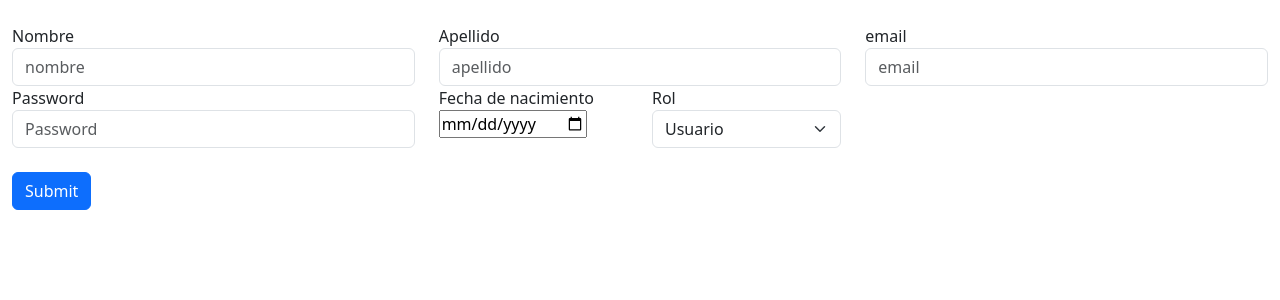
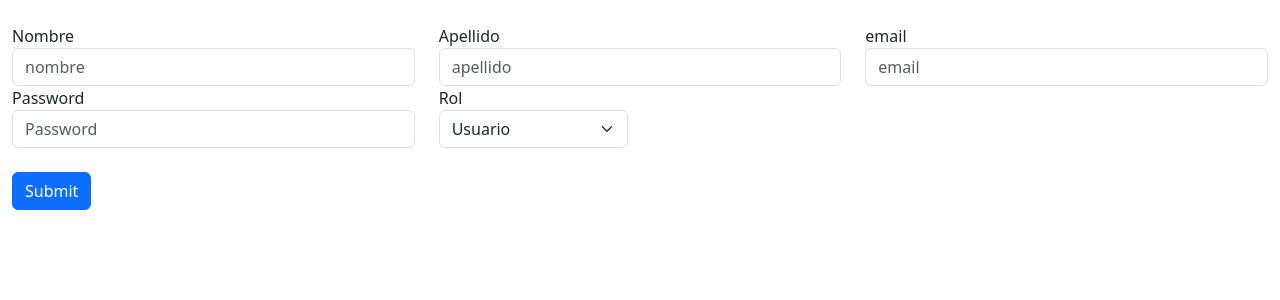
Before and after one commit to ImanolAmado/posibleDA, a PHP site: page /vistas/registro.php in a window 1280 px wide. Shown: the part 56-356 px from the top of the page. Run offline with PHP 8.4, Linux system fonts and the light colour scheme.

Commit message:
commit NOimportante

```diff
--- a/vistas/registro.php
+++ b/vistas/registro.php
@@ -77,12 +77,6 @@ if(isset($_SESSION['email'])){
                     </div>
                 </div>
                 <div class="col-lg-2">
-                    <div class="form-group">
-                        <label for="fecha_nacimiento">Fecha de nacimiento</label><br>
-                        <input type="date" id="fecha" name="fecha" required><br>
-                    </div>
-                </div>
-                <div class="col-lg-2">
                     <label for="rol">Rol</label><br>
                     <select class="form-select" id="rol" name="rol" aria-label="Default select example" required>
                         <option selected value="usuario">Usuario</option>
```
Also changed, not shown: vistas/resenas.php (line endings or trailing spaces).
